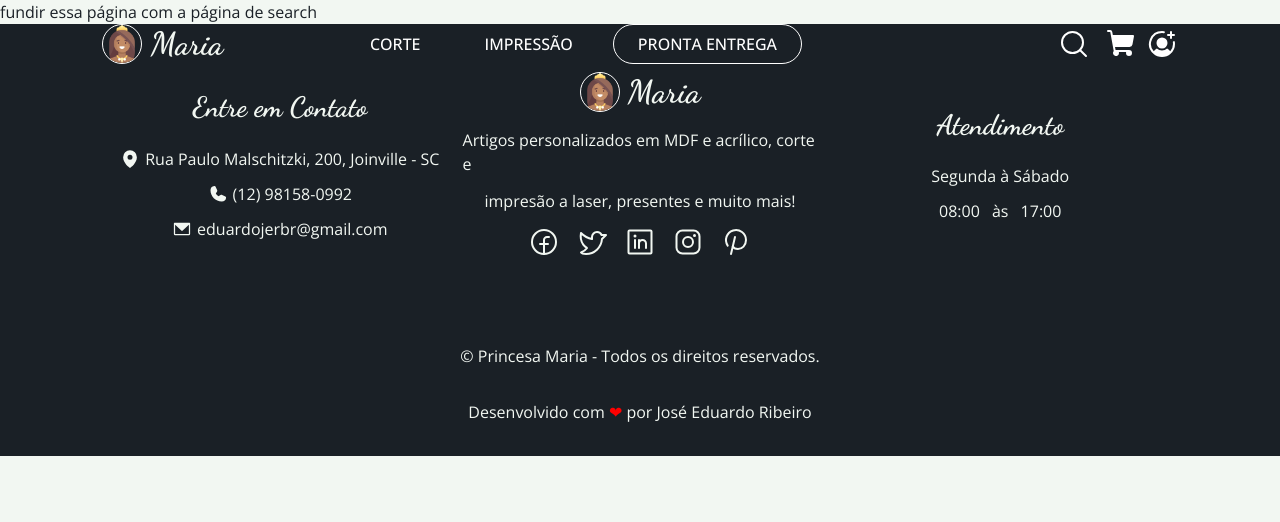
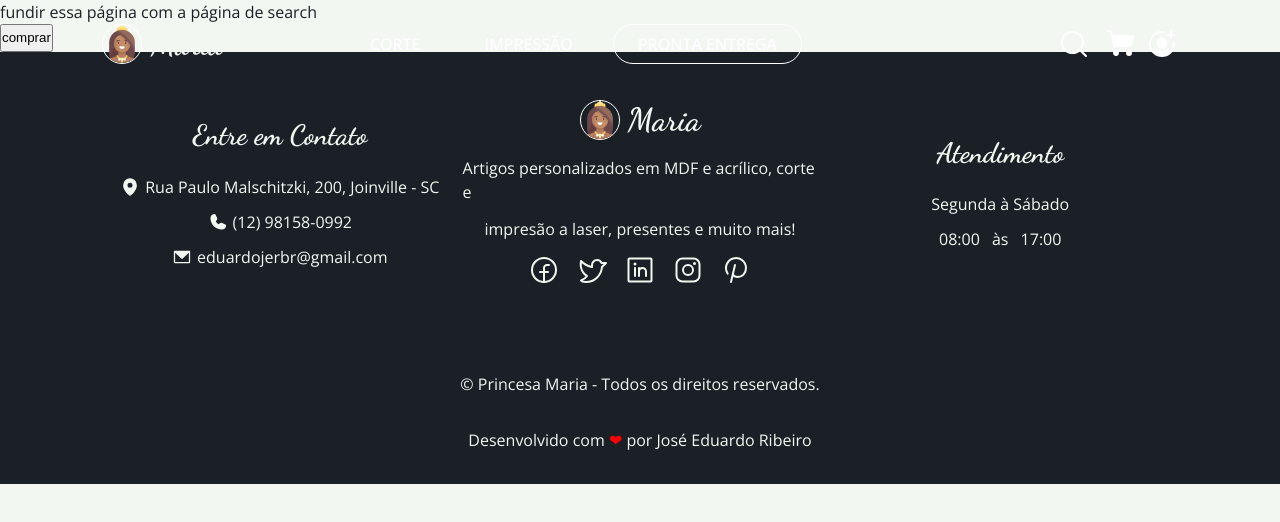
Before and after one commit to ribeirojer/Frontend-Dracula, a React (Vite) app: page /produtos in a window 1280 px wide. Shown: the top 522 px of the page. Built offline with nearby package versions, Linux system fonts and the light colour scheme.

Commit message:
Update Produtos.tsx

```diff
--- a/src/pages/Produtos.tsx
+++ b/src/pages/Produtos.tsx
@@ -8,7 +8,10 @@ const Produtos = (props: Props) => {
   const navigate = useNavigate()
 
   return (
-    <div>fundir essa página com a página de search</div>
+    <div>
+        <p>fundir essa página com a página de search</p>
+        <button type="submit" onSubmit="">comprar</button>
+    </div>
   )
 }
 
```
